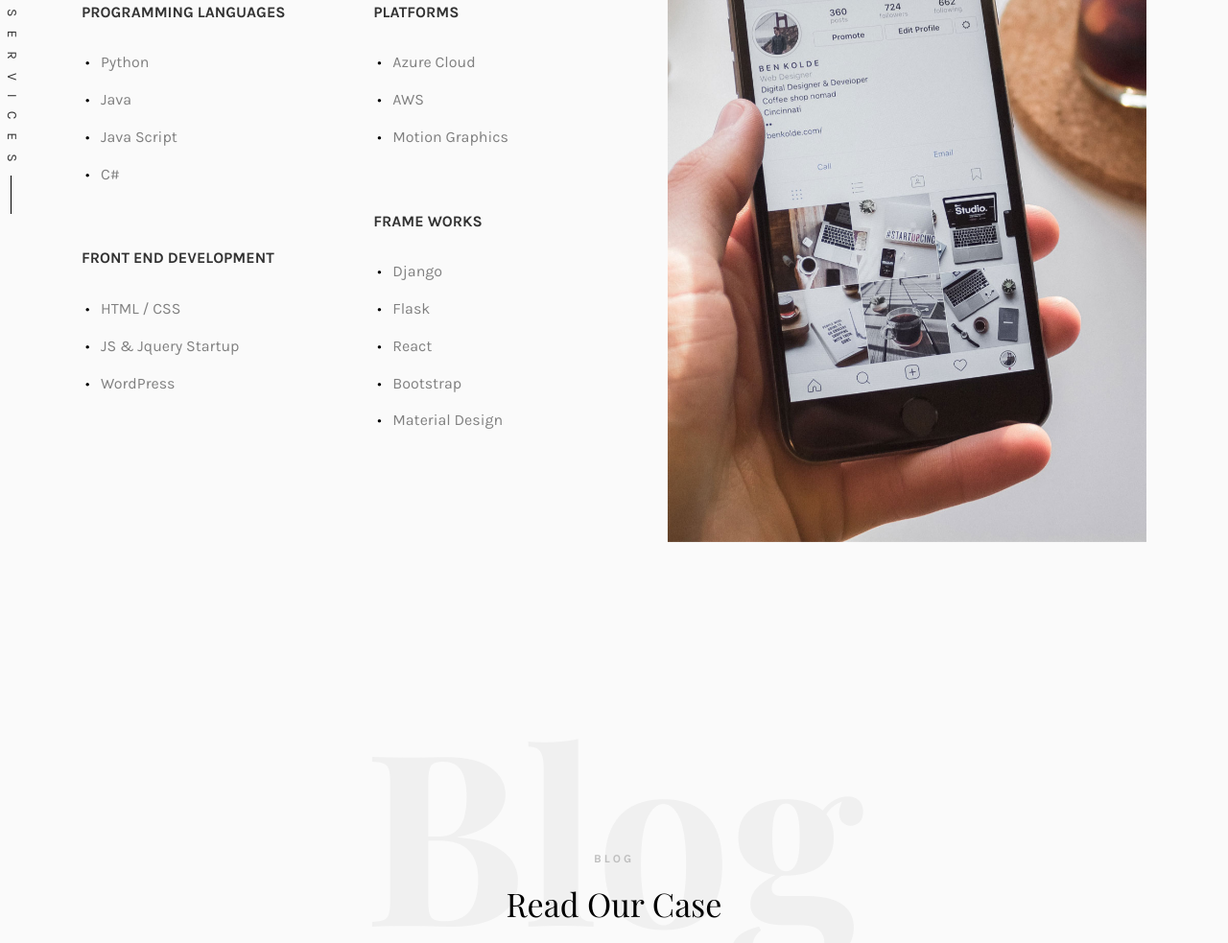
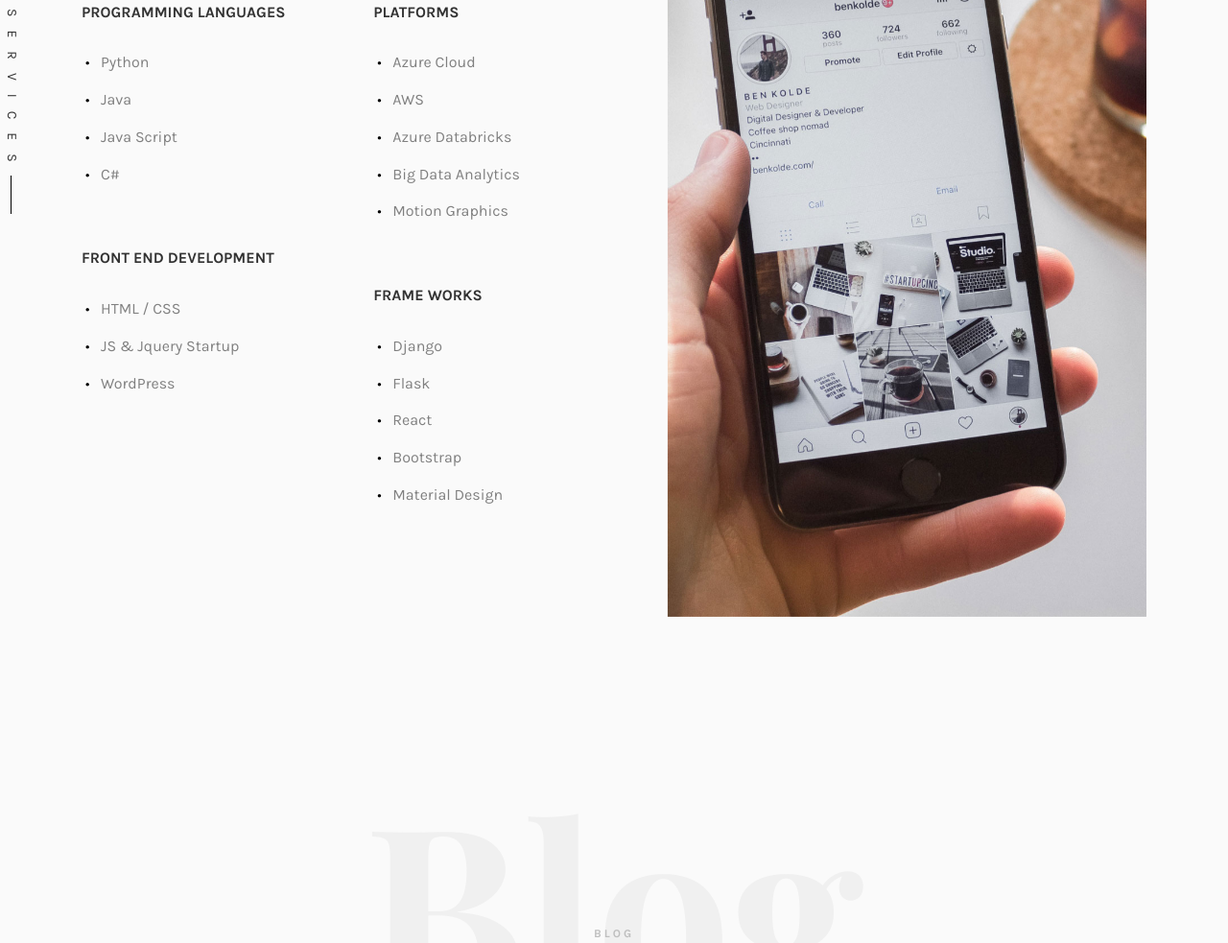
Before and after one commit to Sandeep501/ProjectX, a plain HTML site: page index.html in a window 1280 px wide. Shown: the part 1273-2256 px from the top of the page at 96% size. Drawn offline with nearby package versions, Linux system fonts and the light colour scheme; files whose address does not match are found by name; a web font is replaced by a local one.

Commit message:
Update index.html

```diff
--- a/index.html
+++ b/index.html
@@ -199,6 +199,8 @@
 											<ul>
 												<li>Azure Cloud</li>
 												<li>AWS</li>
+												<li>Azure Databricks</li>
+												<li>Big Data Analytics</li>
 												<li>Motion Graphics</li>
 
 											</ul>
```
